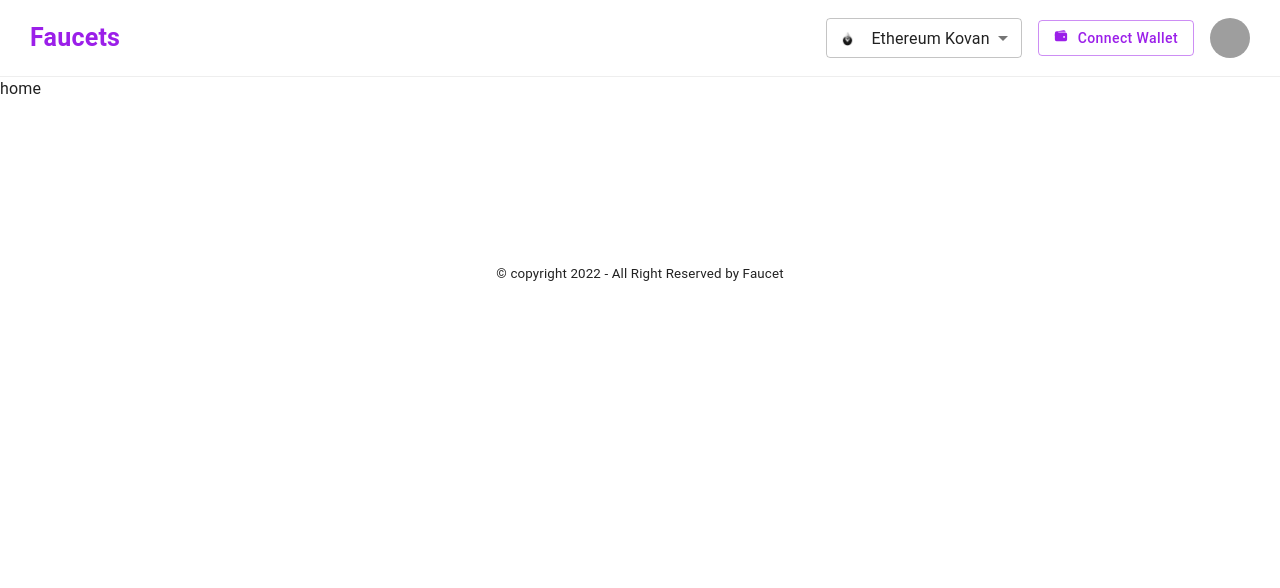
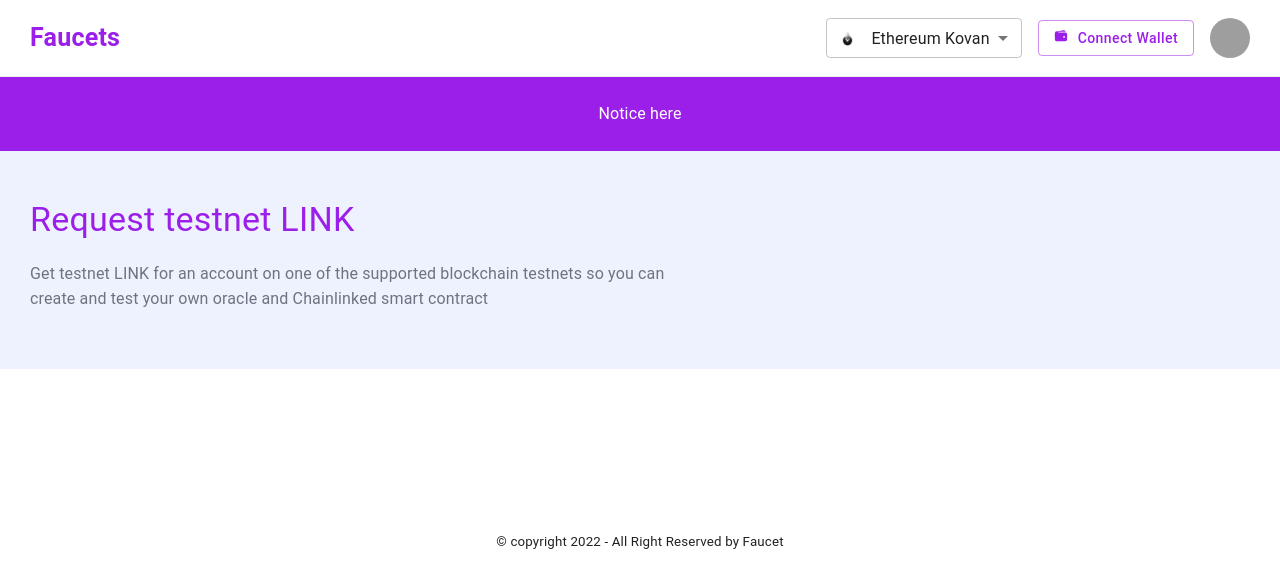
Before and after one commit to naimur61/Faucets-client, a React (Create React App) app: page / in a window 1280 px wide. Shown: the top 588 px of the page. Built offline with nearby package versions, Linux system fonts and the light colour scheme; grey boxes are pictures that could not be loaded.

Commit message:
home start

```diff
--- a/src/Pages/Home.js
+++ b/src/Pages/Home.js
@@ -1,10 +1,45 @@
+import { Box, Typography } from '@mui/material';
 import React from 'react';
 
 const Home = () => {
    return (
-      <div>
-         home
-      </div>
+      <Box sx={{
+         background: '#EEF2FE',
+         paddingBottom: '10px'
+      }}>
+         <Typography sx={{
+            color: ' #fff',
+            fontSize: ' 16px',
+            textAlign: ' center',
+            background: ' #9b1fe9',
+            padding: ' 25px 0',
+         }}>Notice here</Typography>
+
+         <Box sx={{
+            margin: ' auto',
+            maxWidth: ' 1340px',
+            padding: ' 0 30px',
+         }}>
+
+            <Box marginY='48px'>
+               <Typography variant='h4' component='h2' color='primary'>
+                  Request testnet LINK
+               </Typography>
+
+               <Typography sx={{
+                  color: ' #6d7380',
+                  fontSize: ' 16px',
+                  lineHeight: ' 25px',
+                  width: ' 680px',
+                  mt: '20px'
+               }}>Get testnet LINK for an account on one of the supported blockchain testnets so you can create and test your own oracle and Chainlinked smart contract</Typography>
+
+            </Box>
+
+
+
+         </Box>
+      </Box >
    );
 };
 
```
